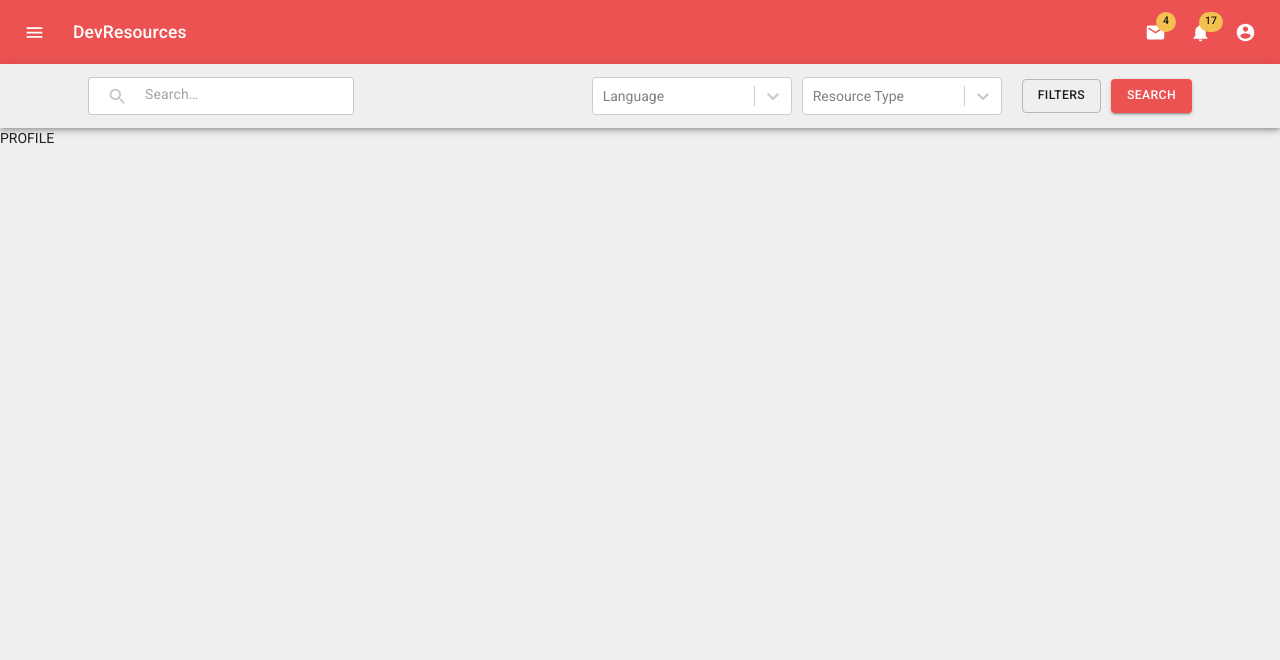
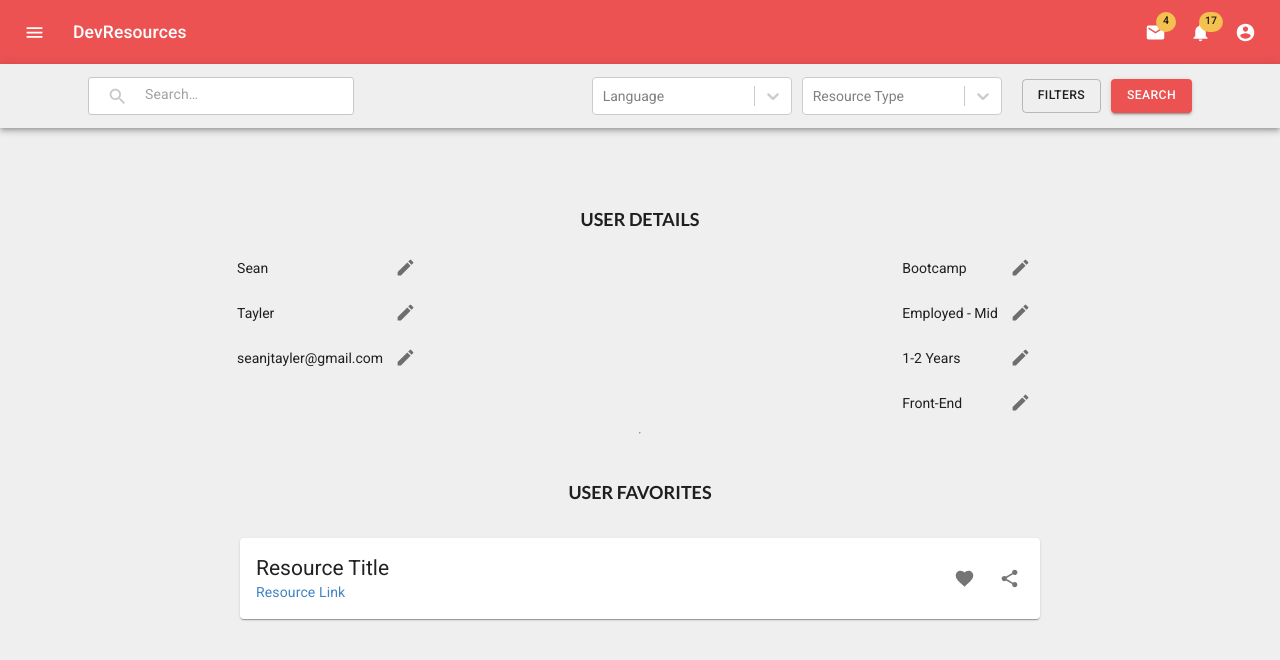
Before and after one commit to seanddallen/DevResourcesUI, a React (Create React App) app: page /profile in a window 1280 px wide. Shown: the top 660 px of the page. Built offline with nearby package versions, Linux system fonts and the light colour scheme.

Commit message:
setup profile component

```diff
--- a/src/Components/profile/Profile.jsx
+++ b/src/Components/profile/Profile.jsx
@@ -1,9 +1,181 @@
 import React, { Component } from "react";
+import EditIcon from "@material-ui/icons/Edit";
+import FavoriteIcon from "@material-ui/icons/Favorite";
+import ShareIcon from "@material-ui/icons/Share";
+import { IconButton } from "@material-ui/core";
+import Grid from "@material-ui/core/Grid";
+import Card from "@material-ui/core/Card";
+import CardHeader from "@material-ui/core/CardHeader";
+import { makeStyles } from "@material-ui/core/styles";
 
-class Profile extends Component {
-  render() {
-    return <div>PROFILE</div>;
+const useStyles = makeStyles(theme => ({
+  card: {
+    margin: "20px",
+    width: "800px"
   }
+}));
+
+export default function Profile() {
+  const classes = useStyles();
+
+  return (
+    <div
+      style={{
+        display: "flex",
+        flexDirection: "column",
+        alignItems: "center",
+        marginTop: "40px",
+        width: "100vw"
+      }}
+    >
+      <div
+        style={{
+          display: "flex",
+          flexDirection: "column",
+          alignItems: "center",
+          marginTop: "40px",
+          width: "100vw"
+        }}
+      >
+        <h3>USER DETAILS</h3>
+        <div
+          style={{
+            display: "flex",
+            justifyContent: "space-around",
+            width: "100vw"
+          }}
+        >
+          <div id="user-details">
+            <div
+              style={{
+                display: "flex",
+                alignItems: "center",
+                justifyContent: "space-between"
+              }}
+            >
+              <div>Sean</div>
+              <IconButton>
+                <EditIcon />
+              </IconButton>
+            </div>
+            <div
+              style={{
+                display: "flex",
+                alignItems: "center",
+                justifyContent: "space-between"
+              }}
+            >
+              <div>Tayler</div>
+              <IconButton>
+                <EditIcon />
+              </IconButton>
+            </div>
+            <div
+              style={{
+                display: "flex",
+                alignItems: "center",
+                justifyContent: "space-between"
+              }}
+            >
+              <div>seanjtayler@gmail.com</div>
+              <IconButton>
+                <EditIcon />
+              </IconButton>
+            </div>
+          </div>
+          <div id="developer-details">
+            <div>
+              <div
+                style={{
+                  display: "flex",
+                  alignItems: "center",
+                  justifyContent: "space-between"
+                }}
+              >
+                <div>Bootcamp</div>
+                <IconButton>
+                  <EditIcon />
+                </IconButton>
+              </div>
+              <div
+                style={{
+                  display: "flex",
+                  alignItems: "center",
+                  justifyContent: "space-between"
+                }}
+              >
+                <div>Employed - Mid</div>
+                <IconButton>
+                  <EditIcon />
+                </IconButton>
+              </div>
+              <div
+                style={{
+                  display: "flex",
+                  alignItems: "center",
+                  justifyContent: "space-between"
+                }}
+              >
+                <div>1-2 Years</div>
+                <IconButton>
+                  <EditIcon />
+                </IconButton>
+              </div>
+              <div
+                style={{
+                  display: "flex",
+                  alignItems: "center",
+                  justifyContent: "space-between"
+                }}
+              >
+                <div>Front-End</div>
+                <IconButton>
+                  <EditIcon />
+                </IconButton>
+              </div>
+            </div>
+          </div>
+        </div>
+      </div>
+      <hr></hr>
+      <div
+        style={{
+          display: "flex",
+          flexDirection: "column",
+          alignItems: "center",
+          marginTop: "40px",
+          width: "100vw"
+        }}
+      >
+        <h3>USER FAVORITES</h3>
+
+        <Card className={classes.card}>
+          <CardHeader
+            action={
+              <div
+                style={{
+                  display: "flex",
+                  alignItems: "center",
+                  marginTop: "10px"
+                }}
+              >
+                <IconButton aria-label="add to favorites">
+                  <FavoriteIcon />
+                </IconButton>
+                <IconButton aria-label="share">
+                  <ShareIcon />
+                </IconButton>
+              </div>
+            }
+            title="Resource Title"
+            subheader={
+              <a href="http://www.google.com" target="_blank">
+                Resource Link
+              </a>
+            }
+          />
+        </Card>
+      </div>
+    </div>
+  );
 }
-
-export default Profile;
```
